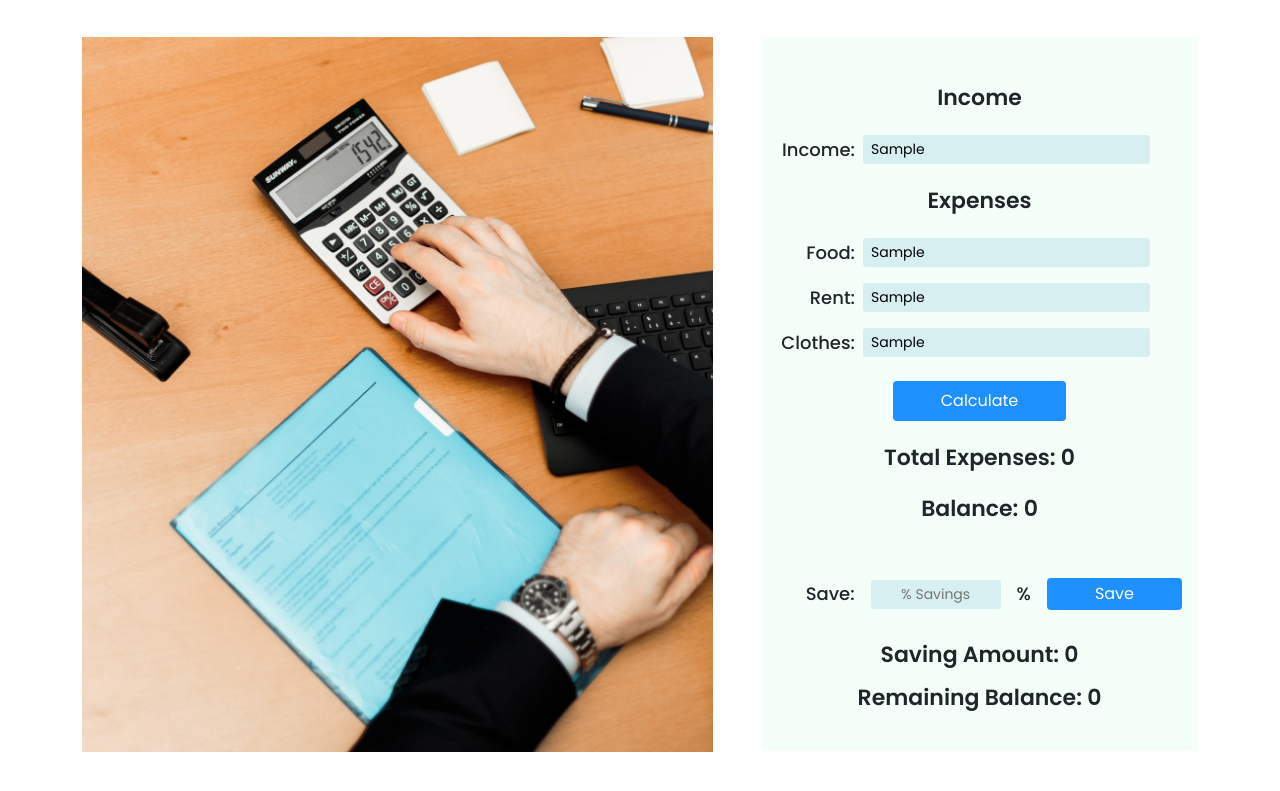
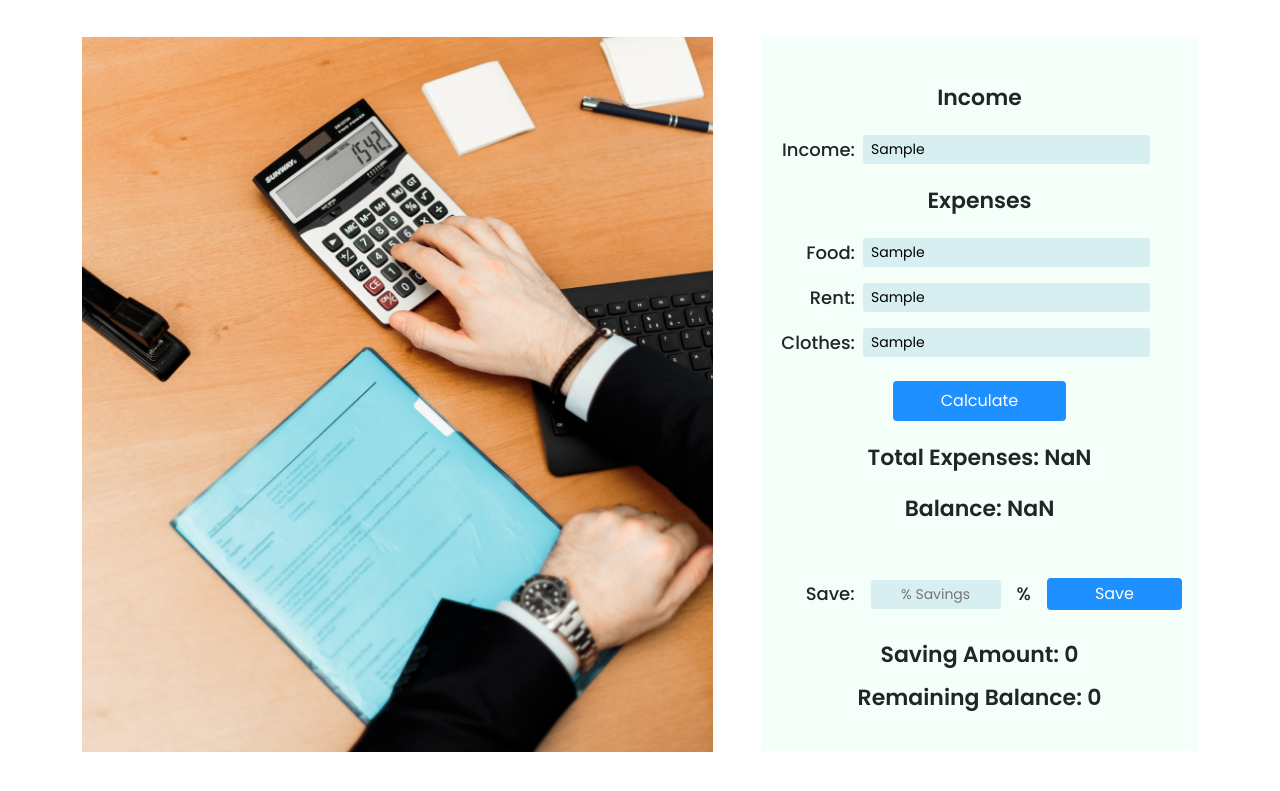
Before and after one commit to hnMurshed/personal-calculator, a plain HTML site: page index.html in a window 1280 px wide. Both pictures are taken after typing "Sample", "Sample", "Sample", "Sample" into the empty fields and a click on the button "Calculate". Shown: the part 117-908 px from the top of the page. Drawn offline with nearby package versions, Linux system fonts and the light colour scheme.

Commit message:
total expenses and balance calculation done

```diff
--- a/index.html
+++ b/index.html
@@ -38,7 +38,7 @@
                                 <h3 class="mb-4">Income</h3>
                                 <div class="d-flex align-items-center justify-content-end">
                                     <h5 class="me-2">Income:</h5>
-                                    <input id="" class="border-0 rounded-1 px-2 py-1" type="text" placeholder="Your monthly income" name="">
+                                    <input id="income-amount" class="border-0 rounded-1 px-2 py-1" type="text" placeholder="Your monthly income" name="">
                                 </div>
 
                                 <!-- === Expenses === -->
@@ -47,17 +47,17 @@
                                 <!-- Food -->
                                 <div class="d-flex align-items-center justify-content-end my-3">
                                     <h5 class="me-2">Food:</h5>
-                                    <input id="" class="border-0 rounded-1 px-2 py-1" type="text" placeholder="Monthly food cost" name="">
+                                    <input id="food-cost" class="border-0 rounded-1 px-2 py-1" type="text" placeholder="Monthly food cost" name="">
                                 </div>
                                 <!-- Rent -->
                                 <div class="d-flex align-items-center justify-content-end my-3">
                                     <h5 class="me-2">Rent:</h5>
-                                    <input id="" class="border-0 rounded-1 px-2 py-1" type="text" placeholder="Monthly rent" name="">
+                                    <input id="rent-cost" class="border-0 rounded-1 px-2 py-1" type="text" placeholder="Monthly rent" name="">
                                 </div>
                                 <!-- Clothes -->
                                 <div class="d-flex align-items-center justify-content-end my-2">
                                     <h5 class="me-2">Clothes:</h5>
-                                    <input id="" class="border-0 rounded-1 px-2 py-1" type="text" placeholder="Monthly clothing cost" name="">
+                                    <input id="clothing-cost" class="border-0 rounded-1 px-2 py-1" type="text" placeholder="Monthly clothing cost" name="">
                                 </div>
 
                                 <!-- === calculate button === -->
@@ -67,7 +67,7 @@
                                 <h3 class="my-4">Total Expenses: <span id="total-expenses">0</span></h3>
 
                                 <!-- === Balance === -->
-                                <h3 class="mt-3 mb-0">Balance: <span id="balance">0</span></h3>
+                                <h3 class="mt-3 mb-0">Balance: <span id="balance-field">0</span></h3>
                             </div>
 
                             <!-- Saving and remaining balance -->
--- a/js/script.js
+++ b/js/script.js
@@ -0,0 +1,52 @@
+// get inocome and expenses amount with getInputAmount function
+
+function getInputAmount (inputId) {
+    const inputField = document.getElementById(inputId);
+    const inputValue = inputField.value;
+    const inputAmount = parseFloat(inputValue);
+
+    // if (typeof inputField.value != 'number') {
+    //     console.log('Please input a number');
+    // }
+    // else {
+    //     const inputValue = inputField.value;
+    //     const inputAmount = parseFloat(inputValue);
+
+    // }
+
+    return inputAmount;
+
+    // clear input fields
+    inputField.value = '';
+}
+
+// get total expenses and balance amount
+
+function getTotalExpense () {
+    const foodCost = getInputAmount ('food-cost');
+    const rentCost = getInputAmount ('rent-cost');
+    const clothingCost = getInputAmount ('clothing-cost');
+
+    // get total expenses field and amount
+    const totalExpensesField = document.getElementById('total-expenses');
+    totalExpensesField.innerText = foodCost + rentCost + clothingCost;
+
+    const currentTotalExpenses = parseFloat(totalExpensesField.innerText);
+    return currentTotalExpenses;
+}
+
+// get balance amount
+function getBalanceAmount () {
+    const monthlyIncome = getInputAmount ('income-amount');
+    const totalExpensesAmount = getTotalExpense ();
+
+    // get balance field
+    const balanceField = document.getElementById('balance-field');
+    balanceField.innerText = monthlyIncome - totalExpensesAmount;
+
+}
+
+// event handling on Calculate button
+document.getElementById('calculate-button').addEventListener('click', function () {
+    getBalanceAmount ()
+})
```
